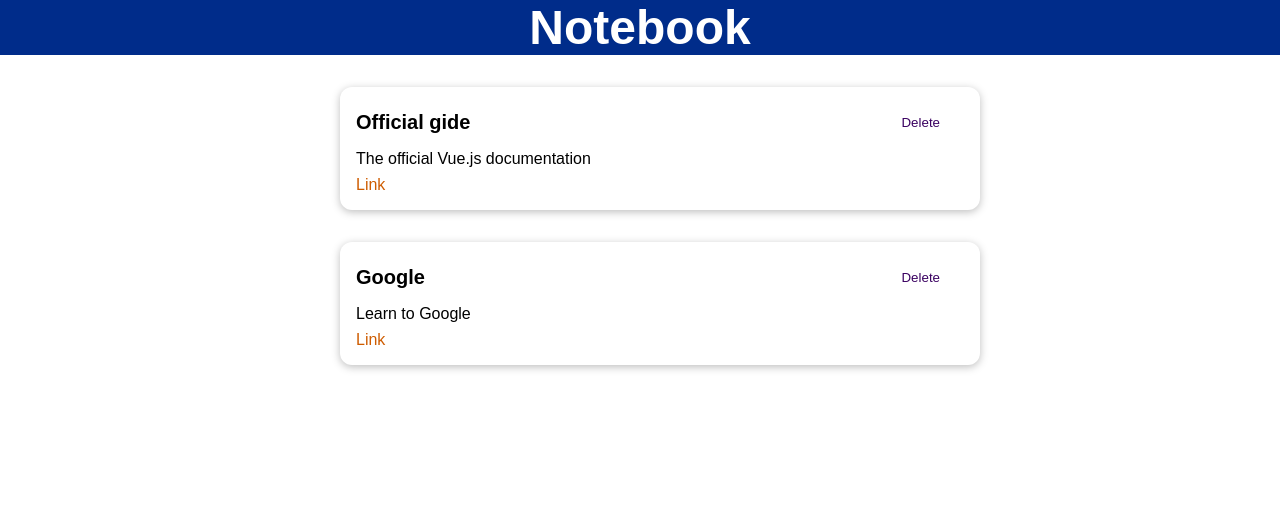
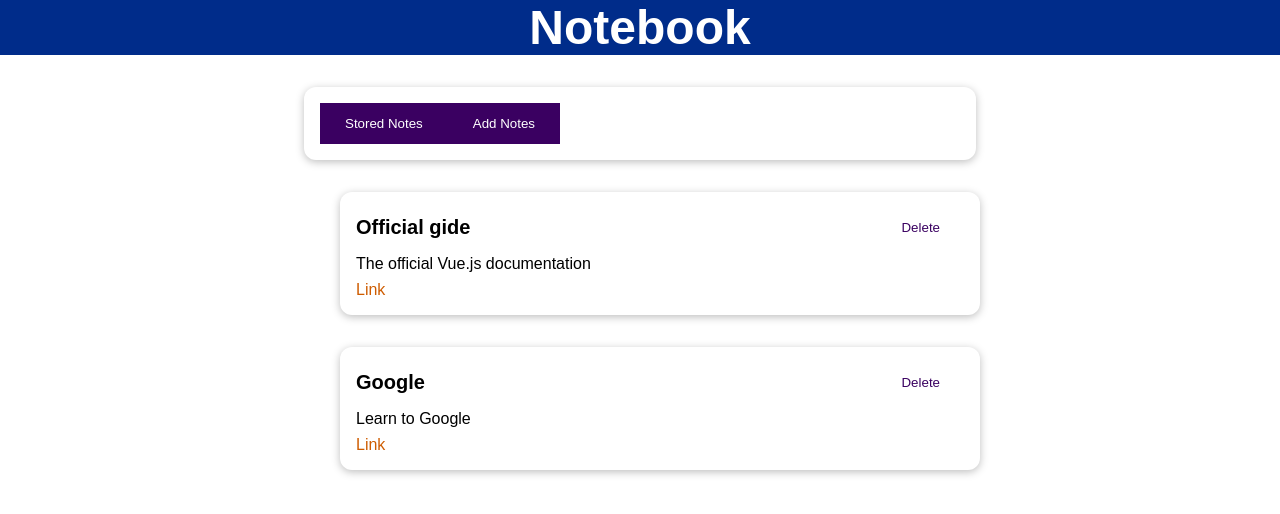
Before and after one commit to ArsenyKornilcev/notebook, a Vue app: page / in a window 1280 px wide. Shown: the top 514 px of the page. Built offline with nearby package versions, Linux system fonts and the light colour scheme.

Commit message:
new components

```diff
--- a/src/App.vue
+++ b/src/App.vue
@@ -1,34 +1,21 @@
 <template>
 	<the-header headerCaption="Notebook"></the-header>
-	<stored-resource :resources="storedResources"></stored-resource>
+	<the-resource></the-resource>
 </template>
 
 <script>
-	import TheHeader from '@/components/layouts/TheHeader'
-	import StoredResource from './components/learning-resources/StoredResource.vue';
+	import TheHeader from "@/components/layouts/TheHeader";
+	import TheResource from "./components/learning-resources/TheResource.vue";
 
 	export default {
 		name: "App",
 		components: {
-			StoredResource,
-			TheHeader
+			TheHeader,
+			TheResource
 		},
 		data() {
 			return {
-				storedResources: [
-					{
-						id: "official-gide",
-						title: "Official gide",
-						description: "The official Vue.js documentation",
-						url: "https://v3.ru.vuejs.org/ru",
-					},
-					{
-						id: "google",
-						title: "Google",
-						description: "Learn to Google",
-						url: "https://google.com",
-					},
-				],
+
 			};
 		},
 	};
--- a/src/components/UI/BaseButton.vue
+++ b/src/components/UI/BaseButton.vue
@@ -1,5 +1,6 @@
 <template>
-	<button :class="mode">
+	<button
+		:class="mode">
 		<slot></slot>
 	</button>
 </template>
--- /dev/null
+++ b/src/components/learning-resources/AddResource.vue
@@ -0,0 +1,9 @@
+<template>
+	<h1>Add note</h1>
+</template>
+<script>
+	export default {
+		name: "AddResource",
+	};
+</script>
+<style></style>
--- a/src/components/learning-resources/StoredResource.vue
+++ b/src/components/learning-resources/StoredResource.vue
@@ -17,7 +17,7 @@
 		components: {
 			LearningResource,
 		},
-		props: ["resources"],
+		inject: ["resources"],
 	};
 </script>
 <style></style>
--- /dev/null
+++ b/src/components/learning-resources/TheResource.vue
@@ -0,0 +1,57 @@
+<template>
+	<base-card>
+		<base-button
+			:mode="flat"
+			@click="selectTab('stored-resource')"
+			>Stored Notes</base-button
+		>
+		<base-button
+			:mode="flat"
+			@click="selectTab('add-resource')"
+			>Add Notes</base-button
+		>
+	</base-card>
+	<component :is="selectedTab"></component>
+</template>
+<script>
+	import StoredResource from "./StoredResource.vue";
+	import AddResource from "./AddResource.vue";
+
+	export default {
+		name: "TheResource",
+		components: {
+			StoredResource,
+			AddResource,
+		},
+		data() {
+			return {
+				selectedTab: "stored-resource",
+				storedResources: [
+					{
+						id: "official-gide",
+						title: "Official gide",
+						description: "The official Vue.js documentation",
+						url: "https://v3.ru.vuejs.org/ru",
+					},
+					{
+						id: "google",
+						title: "Google",
+						description: "Learn to Google",
+						url: "https://google.com",
+					},
+				],
+			};
+		},
+		methods: {
+			selectTab(tab) {
+				this.selectedTab = tab;
+			},
+		},
+		provide() {
+			return {
+				resources: this.storedResources,
+			};
+		},
+	};
+</script>
+<style></style>
--- a/src/main.js
+++ b/src/main.js
@@ -1,7 +1,7 @@
 import { createApp } from "vue";
 import App from "./App.vue";
 import BaseCard from "@/components/UI/BaseCard";
-import BaseButton from '@/components/UI/BaseButton'
+import BaseButton from "@/components/UI/BaseButton";
 
 const app = createApp(App);
 
```
Lines whose indentation alone changed are shown as unchanged.
